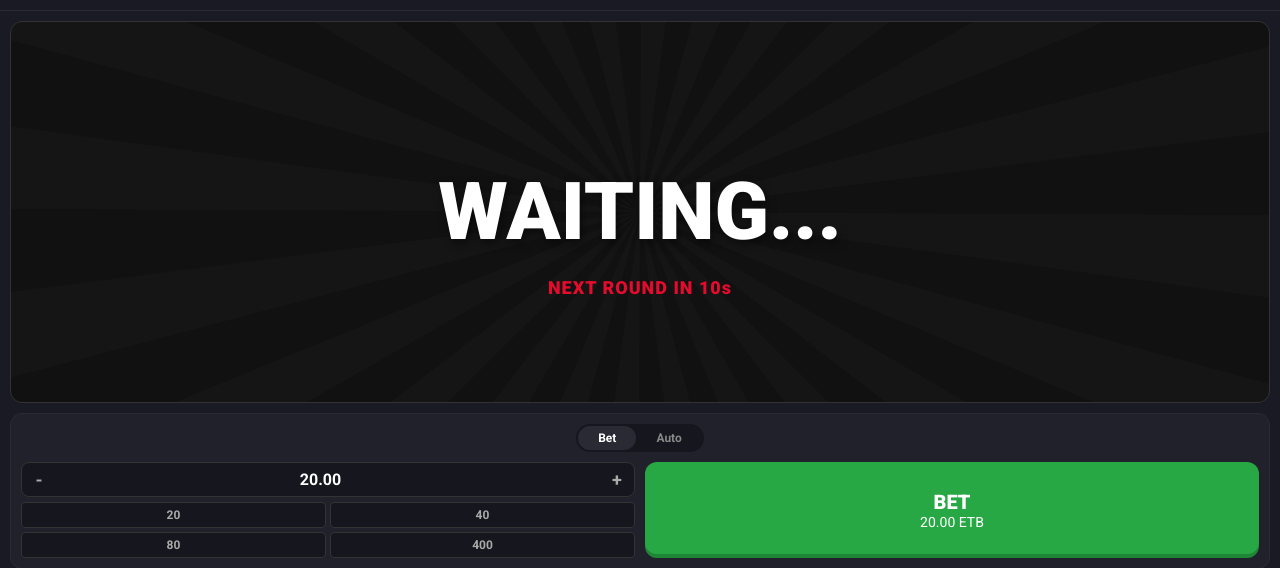
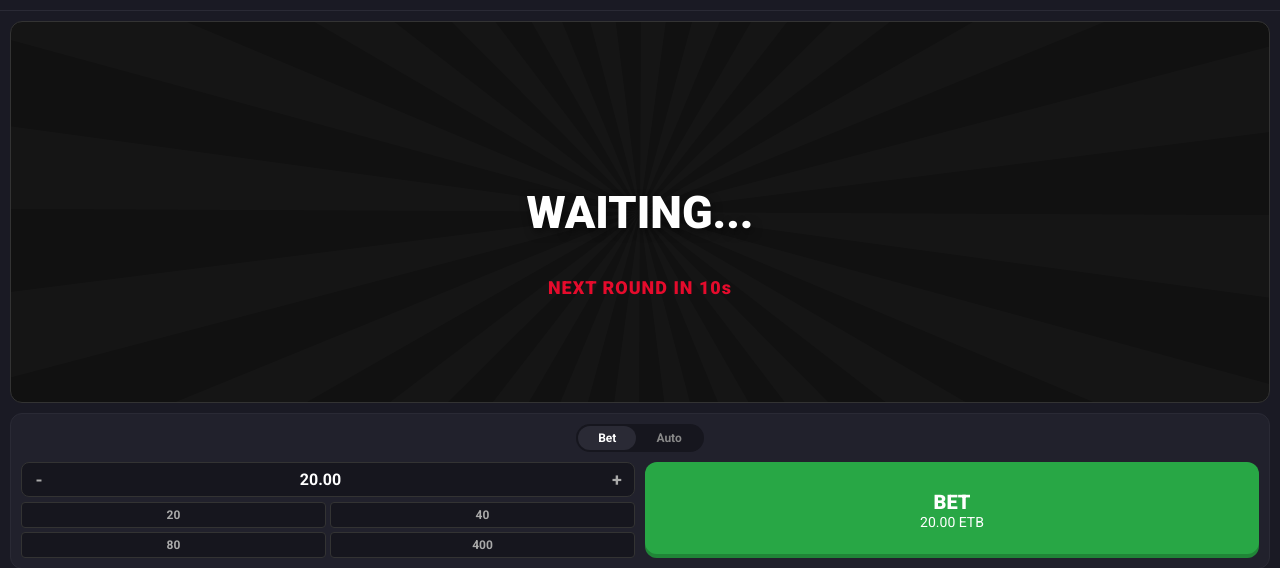
Before and after one commit to fassilandualem1-netizen/Fasil-lottery-, a Flask app: page /aviator in a window 1280 px wide. Shown: the part 55-623 px from the top of the page. Run offline with Flask 3, Linux system fonts and the light colour scheme; data that the repository does not hold is empty; some libraries are stand-ins or nearby versions.

Commit message:
Update aviator.html

```diff
--- a/templates/aviator.html
+++ b/templates/aviator.html
@@ -446,9 +446,10 @@
             ctx.restore();
         }
 
-        function animateGame() {
+                function animateGame() {
             drawBackground();
             if (gameState.status === 'WAITING') {
+                multText.style.fontSize = "45px"; /* ጽሁፉ ስክሪን እንዳይሞላ አሳነስነው */
                 multText.style.color = "#fff";
                 multText.innerText = "WAITING...";
                 statusText.style.display = "block";
@@ -458,6 +459,7 @@
             }
             else if (gameState.status === 'FLYING') {
                 statusText.style.display = "none";
+                multText.style.fontSize = "80px"; /* ቁጥር ሲሆን መልሰን አተለቅነው */
                 multText.style.color = "#fff";
                 multText.innerText = gameState.multiplier.toFixed(2) + "x";
 
@@ -466,7 +468,7 @@
                 planePos.y += (Math.sin(Date.now() / 200) * 2) * 0.1;
                 drawCurveAndPlane();
             }
-            else if (gameState.status === 'CRASHED') {
+              else if (gameState.status === 'CRASHED') {
                 multText.style.color = "#e50b2c";
                 statusText.style.display = "block";
                 statusText.className = "status-crashed";
```
